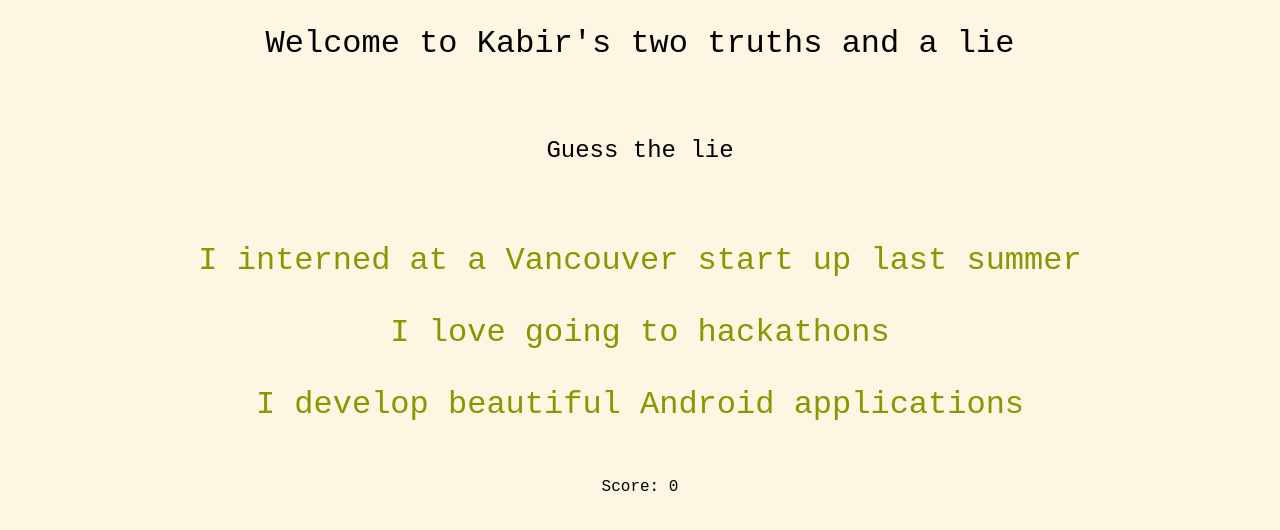
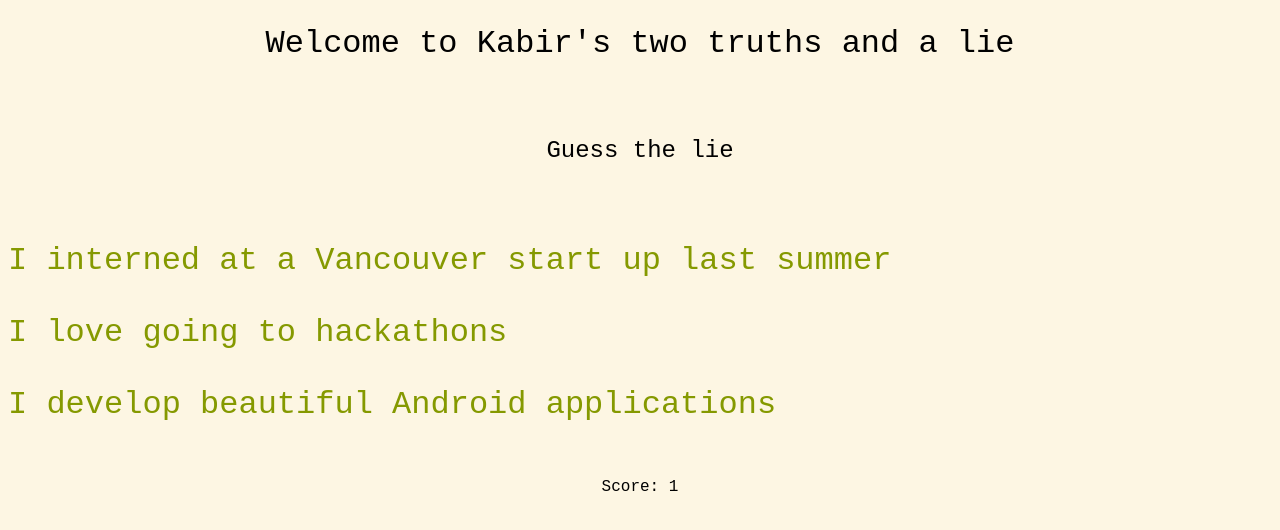
Before and after one commit to kabirvirji/Two-Truths-and-a-Lie, a plain HTML site: page index.html in a window 1280 px wide. Both pictures are taken after a click on the link "I develop beautiful Android applications". Drawn offline with Linux system fonts and the light colour scheme.

Commit message:
fixed score increase

```diff
--- a/game.js
+++ b/game.js
@@ -1,5 +1,25 @@
 var score = 0;
 document.getElementById("score").innerHTML = "Score: " + score;
+
+var questionOne_one = document.getElementById("truth-1");
+var questionOne_two = document.getElementById("truth-2");
+var questionOne_three = document.getElementById("lie");
+
+function Lie(parameter) {
+	if (score == 1) {
+		var flag_one = false;
+	} else {
+		var flag_one = true;
+	}
+	if (flag_one) {
+		score++;
+		document.getElementById("score").innerHTML = "Score: " + score;
+	}
+}
+
+questionOne_three.addEventListener("click", Lie);
+
+
 
 // var optionOne = document.getElementById("correct-option");
 // optionOne.onclick = function() {
--- a/index.html
+++ b/index.html
@@ -19,11 +19,10 @@
 
     <h2 class="animated bounceInDown">Guess the lie</h2><br><br>
 
-    <div class="options-1">
-	    <a class="animated fadeInUp" id="correct-option">I interned at a Vancouver start up last summer</a><br><br>
-	    <a class="animated fadeInUp" id="wrong-option-1">I love going to hackathons</a><br><br>
-	    <a class="animated fadeInUp" id="wrong-option-2">I develop beautiful Android applications</a><br><br>
-	</div>
+	    <a class="animated fadeInUp" id="truth-1">I interned at a Vancouver start up last summer</a><br><br>
+	    <a class="animated fadeInUp" id="truth-2">I love going to hackathons</a><br><br>
+	    <a class="animated fadeInUp" id="lie">I develop beautiful Android applications</a><br><br>
+
 	<h4 class="animated zoomIn" id="score"></h4>
 	<script src="game.js"></script>
   </body>
```
